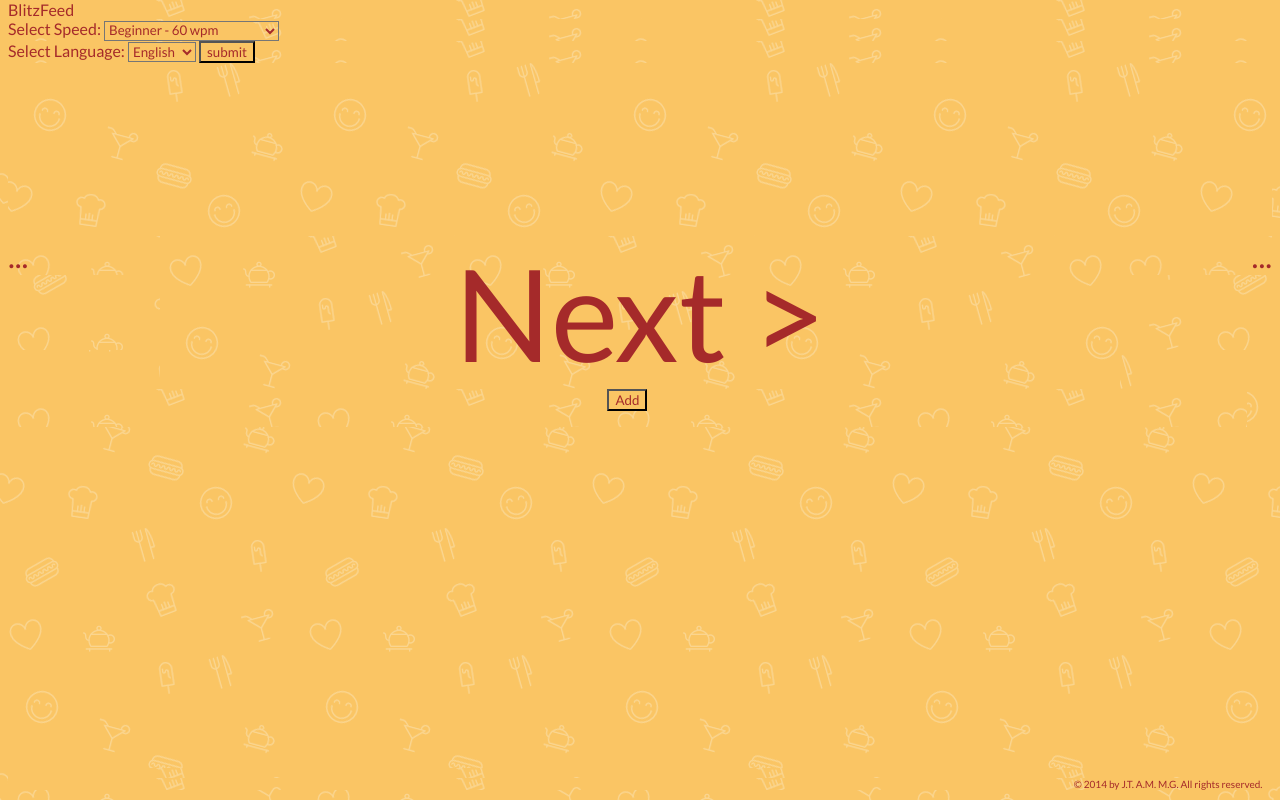
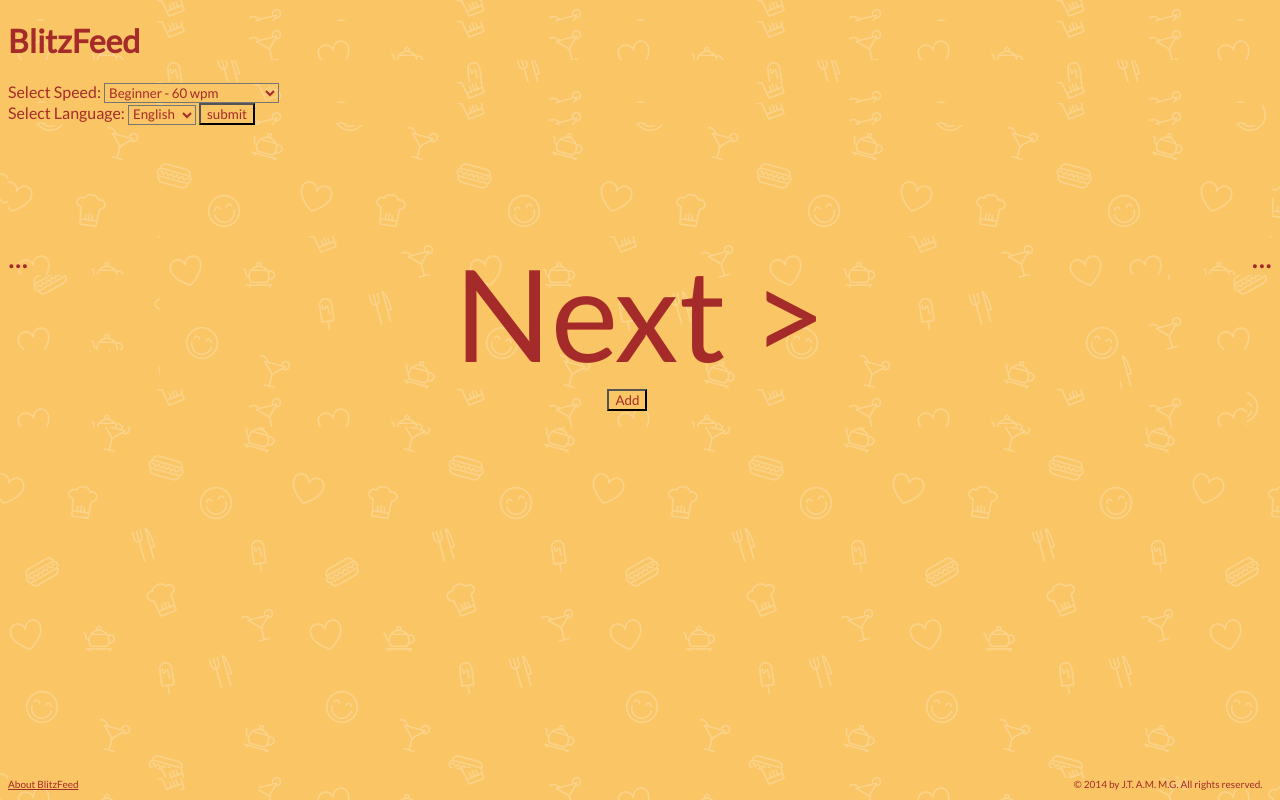
Before and after one commit to monmon-2007/Blitzfeed, a Flask app: page / in a window 1280 px wide. Run offline with Flask 2, Linux system fonts and the light colour scheme; data that the repository does not hold is empty.

Commit message:
Minor HTML cleanup.

```diff
--- a/static/css/mobile.css
+++ b/static/css/mobile.css
@@ -56,7 +56,7 @@ a{
 
 /*Link hover style*/
 a:hover{
-    color: #FFA500;
+    color: black;
 }
 
 /*List elements style*/
@@ -114,3 +114,11 @@ li{
     text-align: right;
     position: relative;
 }
+
+#links{
+	width: 20%;
+    font-size: 10px;
+    text-align: left;
+    position: relative;
+	float: left;
+}
--- a/static/css/stylesheet.css
+++ b/static/css/stylesheet.css
@@ -39,7 +39,7 @@ td{
 
 /*Link hover style*/
 a:hover{
-    color: #FFA500;
+    color: black;
 }
 
 /*List elements style*/
@@ -56,11 +56,6 @@ li{
 /*Normal list element style*/
 .listNorm{
    list-style: circle;
-}
-
-/*Highlighted text style*/
-.highlight{
-    color: #FFA500;
 }
 
 /*Dictionary*/
@@ -108,7 +103,17 @@ li{
 
 /*Footer text (Copyright) style*/
 #copyright{
+	width: 20%;
     font-size: 10px;
     text-align: right;
     position: relative;
+	float: right;
 }
+
+#links{
+	width: 20%;
+    font-size: 10px;
+    text-align: left;
+    position: relative;
+	float: left;
+}
--- a/templates/index.html
+++ b/templates/index.html
@@ -2,7 +2,7 @@
 <html>
     <head>
 		<!--Favicon-->
-		<link rel="shortcut icon" type="image/ico" href="../favicon..png" />
+		<link rel="shortcut icon" type="image/ico" href="../favicon.png" />
 
         <!--Page Title-->
         <title>BlitzFeed</title>
@@ -22,7 +22,7 @@
     <body>
 
 		<div id="header">
-			BlitzFeed
+			<h1>BlitzFeed</h1>
 			<form class = "menu">
             Select Speed:
             <select  id="myList" onchange = changeSpeed()>
@@ -152,11 +152,9 @@
 			<table id = 'brotable'></table>
 		</div>
 
-		<script>
-
-		</script>
-
 		<!--Footer-->
-        <div id="footer"><p id="copyright">&copy 2014 by J.T. A.M. M.G. All rights reserved.</p></div>
+        <div id="footer">
+			<p id="links"><a href="about.html">About BlitzFeed</a></p>
+			<p id="copyright">&copy 2014 by J.T. A.M. M.G. All rights reserved.</p></div>
      </body>
 </html>
```
